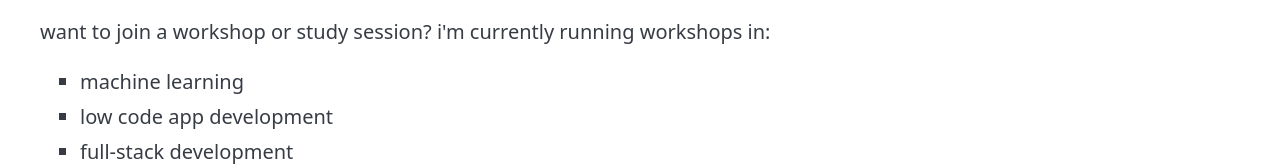
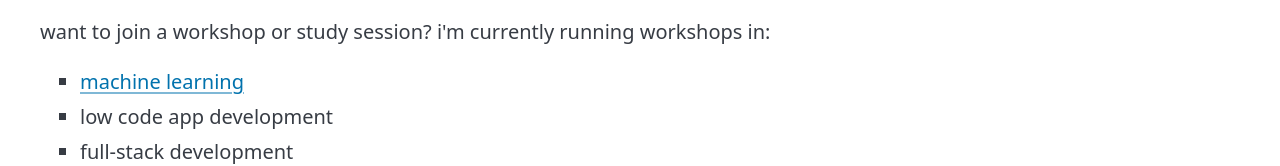
Before and after one commit to jamesmurdza/aboutme, a plain HTML site: page index.html in a window 1280 px wide. Shown: the part 153-319 px from the top of the page. Drawn offline with nearby package versions, Linux system fonts and the light colour scheme.

Commit message:
Add link to AI Foundations.

```diff
--- a/index.html
+++ b/index.html
@@ -31,7 +31,7 @@
         <p>
           want to join a workshop or study session? i'm currently running workshops in:
           <ul>
-            <li>machine learning</li>
+            <li><a href="https://aifoundations.school/">machine learning</a></li>
             <li>low code app development</li>
             <li>full-stack development</li>
             <li>automation with google sheets</li>
```
